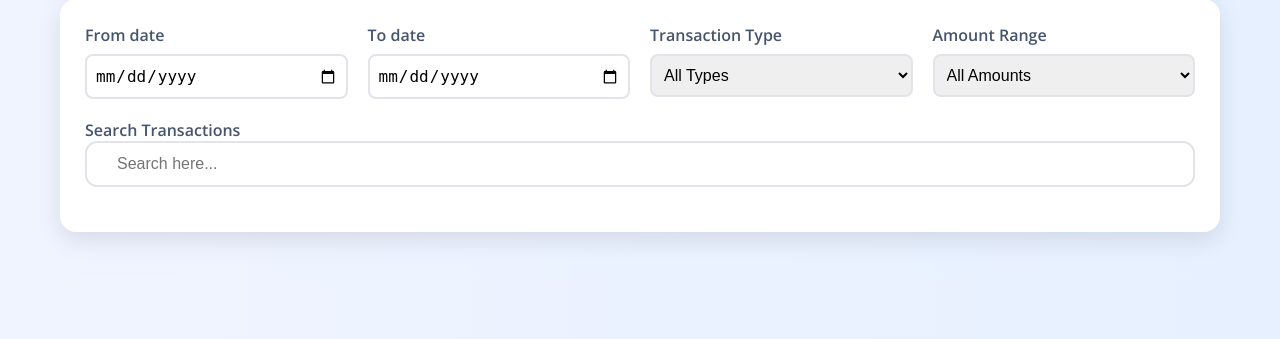
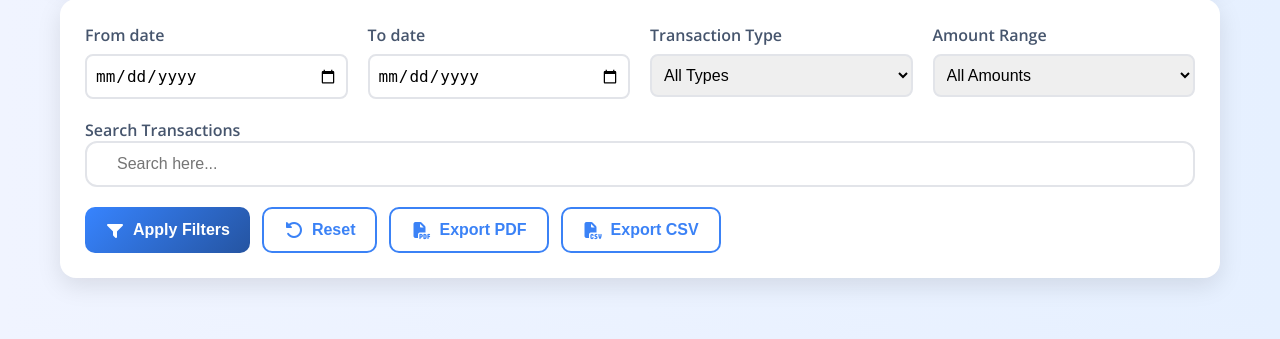
Before and after one commit to MD-YUSUF-1/NextGen-Bank-Web-Tech-Project, a PHP site: page /Transaction-History.html in a window 1280 px wide. Shown: the part 288-627 px from the top of the page. Run offline with PHP 8.4, Linux system fonts and the light colour scheme; some libraries are stand-ins or nearby versions.

Commit message:
Transaction-history filter Buttons added

```diff
--- a/Transaction-History.html
+++ b/Transaction-History.html
@@ -5,11 +5,12 @@
     <meta charset="UTF-8">
     <meta name="viewport" content="width=device-width, initial-scale=1.0">
     <link rel="stylesheet" href="styles/transaction-styles.css">
+    <link rel="stylesheet" href="https://cdnjs.cloudflare.com/ajax/libs/font-awesome/7.0.0/css/all.min.css"
+        integrity="sha512-DxV+EoADOkOygM4IR9yXP8Sb2qwgidEmeqAEmDKIOfPRQZOWbXCzLC6vjbZyy0vPisbH2SyW27+ddLVCN+OMzQ=="
+        crossorigin="anonymous" referrerpolicy="no-referrer" />
     <title>Transaction History</title>
 </head>
 <style>
-
-
     .filters-container {
         display: grid;
         grid-template-columns: 1fr 1fr 1fr 1fr;
@@ -34,6 +35,45 @@
         border-color: #3b82f6;
         box-shadow: 0 0 1px 3px #3c80ee1a;
     }
+
+    .action-buttons {
+        display: flex;
+        gap: 12px;
+        flex-wrap: wrap;
+    }
+
+    .btn {
+        padding: 12px 20px;
+        border: none;
+        border-radius: 10px;
+        font-weight: 600;
+        cursor: pointer;
+        display: flex;
+        align-items: center;
+        gap: 8px;
+        font-size: 1rem;
+        transform: all 0.3s ease
+    }
+
+    .apply-btn {
+        background: linear-gradient(135deg, #3784ff 0%, #2554a1 100%);
+        color: white;
+    }
+
+    .secondary-btn {
+        background: white;
+        color: #3b82f6;
+        border: 2px solid #3b82f6;;
+    }
+
+    .apply-btn:hover {
+        box-shadow: 0  5px 15px #468dff;
+    }
+
+    .secondary-btn:hover {
+        background: #3b82f6;
+        color: white;
+    }
 </style>
 
 <body>
@@ -41,6 +81,7 @@
 
     </header>
     <main class="container">
+        <!-- Banner section -->
         <section>
             <div>
                 <div class="banner">
@@ -49,6 +90,8 @@
                 </div>
             </div>
         </section>
+
+        <!-- Filter section -->
         <section>
             <div class="filter-section">
                 <form id="filter-form">
@@ -83,16 +126,36 @@
                         <div class="search-bar">
                             <label for="search-input">Search Transactions</label>
                             <div>
-                                <input type="text" id="search-input" class="search-input"
-                                    placeholder="Search here...">
+                                <input type="text" id="search-input" class="search-input" placeholder="Search here...">
                             </div>
                         </div>
                     </div>
-
+                    <div class="action-buttons">
+                        <button type="submit" class="btn apply-btn">
+                            <i class="fa-solid fa-filter"></i> Apply Filters
+                        </button>
+                        <button type="reset" class="btn secondary-btn">
+                            <i class="fa-solid fa-rotate-left"></i>Reset
+                        </button>
+                        <button type="button" class="btn secondary-btn">
+                            <i class="fa-solid fa-file-pdf"></i> Export PDF
+                        </button>
+                        <button type="button" class="btn secondary-btn">
+                           <i class="fa-solid fa-file-csv"></i> Export CSV
+                        </button>
+                    </div>
                 </form>
             </div>
         </section>
 
+        <!-- Transactions section -->
+        <section>
+            <table>
+
+            </table>
+
+
+        </section>
 
     </main>
     <footer>
--- a/styles/transaction-styles.css
+++ b/styles/transaction-styles.css
@@ -24,7 +24,7 @@
 
 
     .banner {
-        background: linear-gradient(to right, #224296 0%, #3675e2 100%);
+        background: linear-gradient(to right, #1F3D8E 0%,  #397DEE 100%);
         color: white;
         padding: 30px;
         border-radius: 16px;
```
